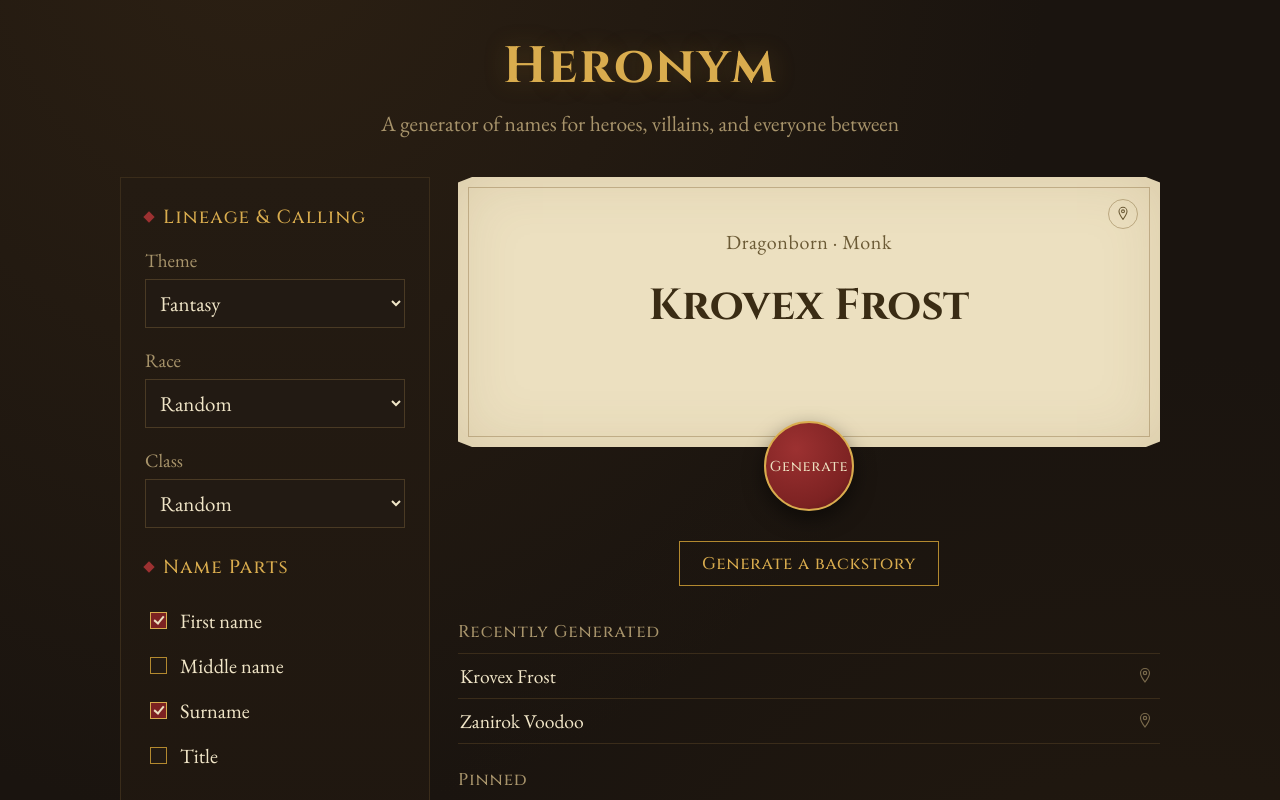
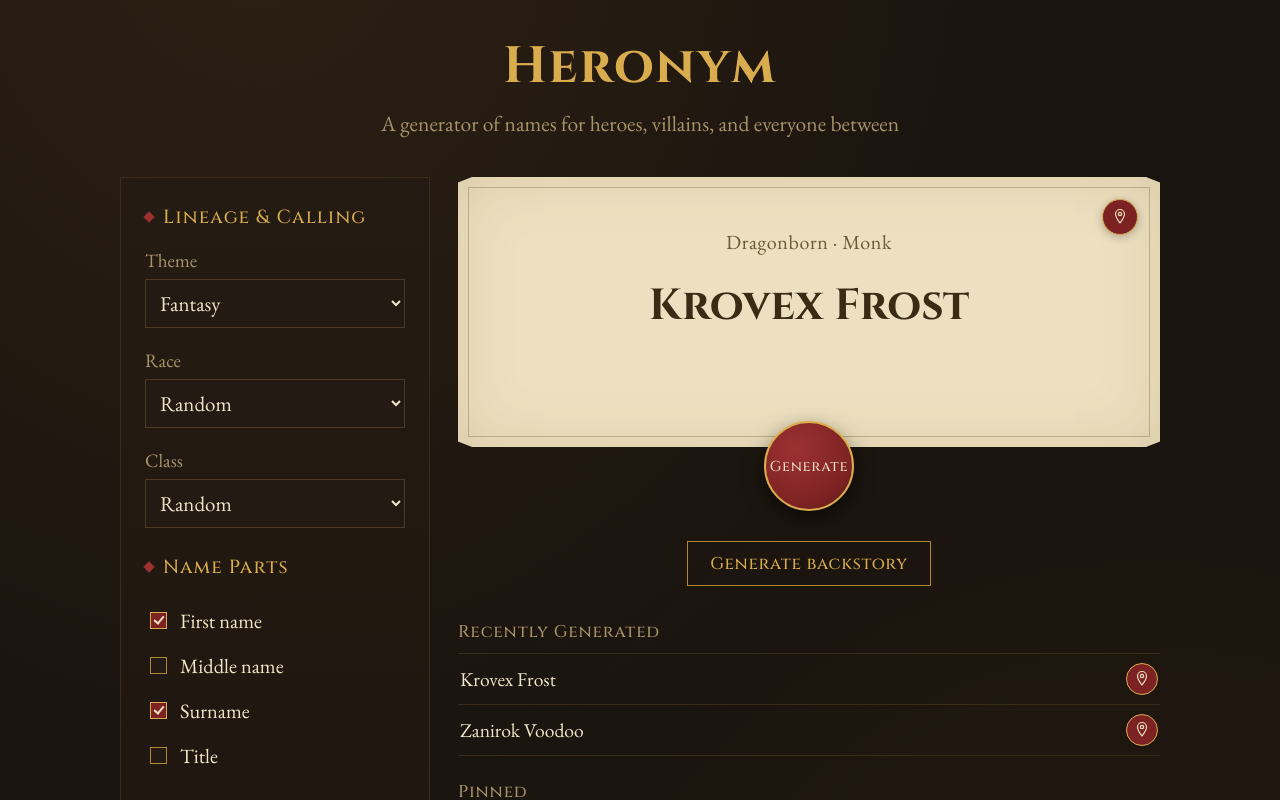
Before and after one commit to DanielHearn/heronym, a React (Vite) app: page / in a window 1280 px wide. Shown: the top 800 px of the page. Built offline with nearby package versions, Linux system fonts and the light colour scheme.

Commit message:
Improve UI

```diff
--- a/src/App.less
+++ b/src/App.less
@@ -16,7 +16,6 @@
     letter-spacing: 0.04em;
     color: @gold-bright;
     margin: 0 0 8px;
-    text-shadow: 0 0 24px rgba(179, 137, 47, 0.25);
   }
 
   p {
@@ -243,7 +242,6 @@
     box-shadow 0.15s ease;
 
   &:hover {
-    transform: translateY(-2px);
     box-shadow:
       0 12px 26px rgba(0, 0, 0, 0.55),
       0 0 18px rgba(217, 172, 78, 0.35);
@@ -268,17 +266,22 @@
   position: absolute;
   top: 22px;
   right: 22px;
-  width: 30px;
-  height: 30px;
+  width: 36px;
+  height: 36px;
   border-radius: 50%;
-  border: 1px solid rgba(120, 90, 40, 0.4);
-  background: transparent;
-  color: #6b5a35;
+  border: 1.5px solid @gold-bright;
+  background: @wax;
+  color: @parchment;
   display: flex;
   align-items: center;
   justify-content: center;
   cursor: pointer;
-  transition: all 0.15s ease;
+  box-shadow: 0 2px 8px rgba(0, 0, 0, 0.25);
+  transition:
+    background 0.15s ease,
+    border-color 0.15s ease,
+    color 0.15s ease,
+    transform 0.15s ease;
 
   svg {
     width: 18px;
@@ -286,14 +289,13 @@
   }
 
   &:hover {
-    border-color: @wax;
-    color: @wax;
+    background: @wax-bright;
   }
 
   &.pinned {
-    background: @wax;
-    border-color: @gold-bright;
-    color: @parchment;
+    background: @gold-bright;
+    border-color: @wax;
+    color: @ink;
   }
 
   &:focus-visible {
--- a/src/components/Backstory/index.tsx
+++ b/src/components/Backstory/index.tsx
@@ -65,7 +65,7 @@ export default function Backstory({
     <div className="backstory">
       {status === 'idle' && (
         <button type="button" className="backstory-btn" onClick={generate}>
-          Generate a backstory
+          Generate backstory
         </button>
       )}
 
--- a/src/components/Ledger/Ledger.less
+++ b/src/components/Ledger/Ledger.less
@@ -76,14 +76,22 @@
 
 .row-pin {
   flex-shrink: 0;
-  background: transparent;
-  border: none;
-  color: @text-dim;
+  width: 32px;
+  height: 32px;
+  padding: 0;
+  border: 1.5px solid @gold-bright;
+  border-radius: 50%;
+  background: @wax;
+  color: @parchment;
   cursor: pointer;
   display: flex;
   align-items: center;
   justify-content: center;
-  padding: 4px;
+  transition:
+    background 0.15s ease,
+    border-color 0.15s ease,
+    color 0.15s ease,
+    transform 0.15s ease;
 
   svg {
     width: 18px;
@@ -91,11 +99,14 @@
   }
 
   &:hover {
-    color: @gold-bright;
+    background: @wax-bright;
+    transform: translateY(-1px);
   }
 
   &.pinned {
-    color: @wax-bright;
+    background: @gold-bright;
+    border-color: @wax;
+    color: @ink;
   }
 
   &:focus-visible {
```
